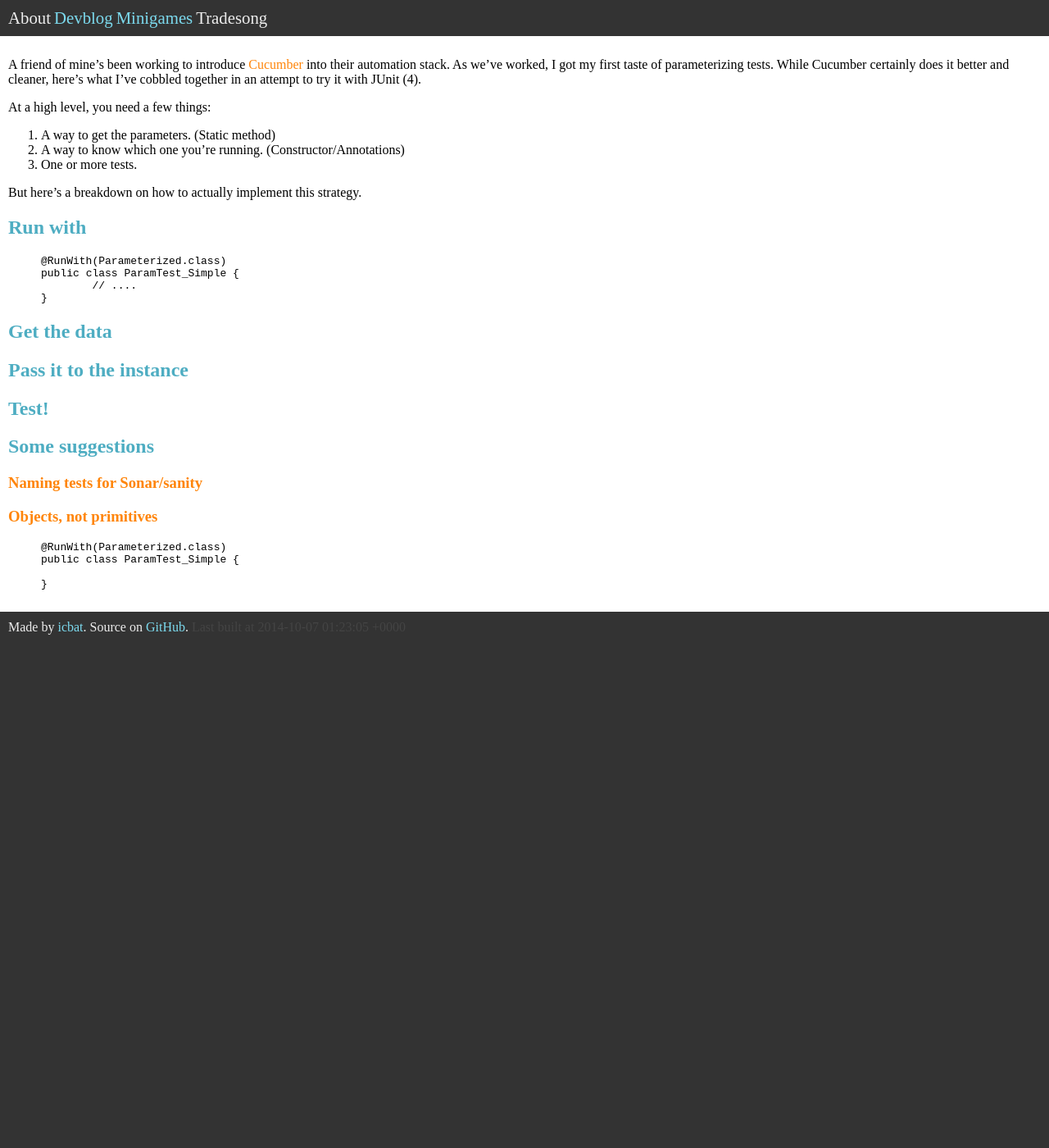
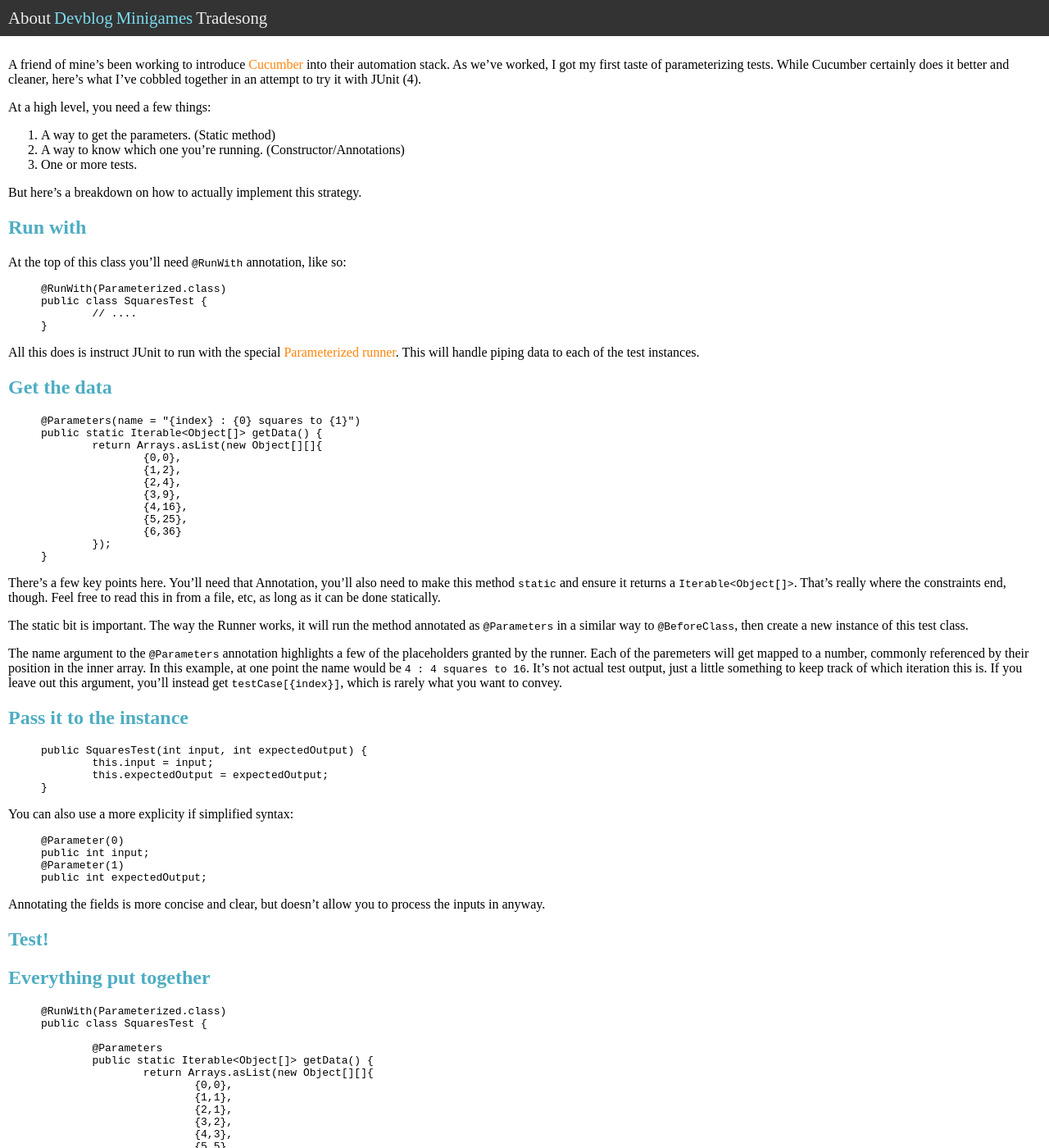
Before and after one commit to icbat/icbat.github.io, a Jekyll site: the page built from dev/_posts/2014-10-06-parameterized-junit4.md, in a window 1280 px wide and 1400 px high. Shown: the whole window at 82% size. Built offline with Jekyll 4.4.1, drawn with Linux system fonts in a browser that asks for light colours; some of the changed text lies outside the part shown.

Commit message:
throwing another draft up to look at it

```diff
--- a/dev/_posts/2014-10-06-parameterized-junit4.md
+++ b/dev/_posts/2014-10-06-parameterized-junit4.md
@@ -14,31 +14,97 @@ At a high level, you need a few things:
 But here's a breakdown on how to actually implement this strategy.
 
 ## Run with
+
+At the top of this class you'll need `@RunWith` annotation, like so:
+
 {% highlight java %}
-
 @RunWith(Parameterized.class)
-public class ParamTest_Simple {
+public class SquaresTest {
 	// ....
 }
 {% endhighlight %}
 
+All this does is instruct JUnit to run with the special [Parameterized runner](http://junit.org/apidocs/org/junit/runners/Parameterized.html). This will handle piping data to each of the test instances.
+
 ## Get the data
+
+{% highlight java %}
+@Parameters(name = "{index} : {0} squares to {1}")
+public static Iterable<Object[]> getData() {
+	return Arrays.asList(new Object[][]{
+		{0,0},
+		{1,2},
+		{2,4},
+		{3,9},
+		{4,16},
+		{5,25},
+		{6,36}
+	});
+}
+{% endhighlight %}
+
+There's a few key points here. You'll need that Annotation, you'll also need to make this method `static` and ensure it returns a `Iterable<Object[]>`. That's really where the constraints end, though. Feel free to read this in from a file, etc, as long as it can be done statically.
+
+The static bit is important. The way the Runner works, it will run the method annotated as `@Parameters` in a similar way to `@BeforeClass`, then create a new instance of this test class.
+
+The name argument to the `@Parameters` annotation highlights a few of the placeholders granted by the runner. Each of the paremeters will get mapped to a number, commonly referenced by their position in the inner array. In this example, at one point the name would be `4 : 4 squares to 16`. It's not actual test output, just a little something to keep track of which iteration this is. If you leave out this argument, you'll instead get `testCase[{index}]`, which is rarely what you want to convey.
 
 ## Pass it to the instance
 
+
+
+{% highlight java %}
+public SquaresTest(int input, int expectedOutput) {
+	this.input = input;
+	this.expectedOutput = expectedOutput;
+}
+{% endhighlight %}
+
+You can also use a more explicity if simplified syntax:
+
+{% highlight java %}
+@Parameter(0)
+public int input;
+@Parameter(1)
+public int expectedOutput;
+{% endhighlight %}
+
+Annotating the fields is more concise and clear, but doesn't allow you to process the inputs in anyway.
+
 ## Test!
 
-## Some suggestions
+## Everything put together
+
+{% highlight java %}
+
+@RunWith(Parameterized.class)
+public class SquaresTest {
+
+	@Parameters
+	public static Iterable<Object[]> getData() {
+		return Arrays.asList(new Object[][]{
+			{0,0},
+			{1,1},
+			{2,1},
+			{3,2},
+			{4,3},
+			{5,5},
+			{6,8}
+		});
+	}
+}
+{% endhighlight %}
+
+## Some extras
+
+### As many as you need!
+
+
 
 ### Naming tests for Sonar/sanity
 
 
 ### Objects, not primitives
 
-{% highlight java %}
 
-@RunWith(Parameterized.class)
-public class ParamTest_Simple {
-
-}
-{% endhighlight %}
+### Exact arguments only!
```
